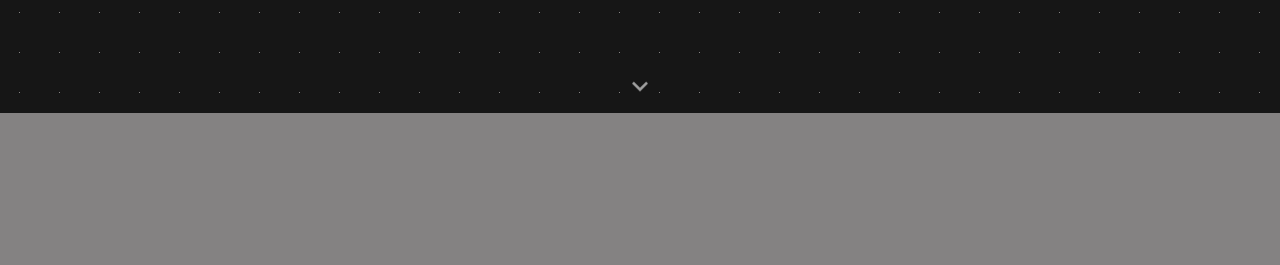
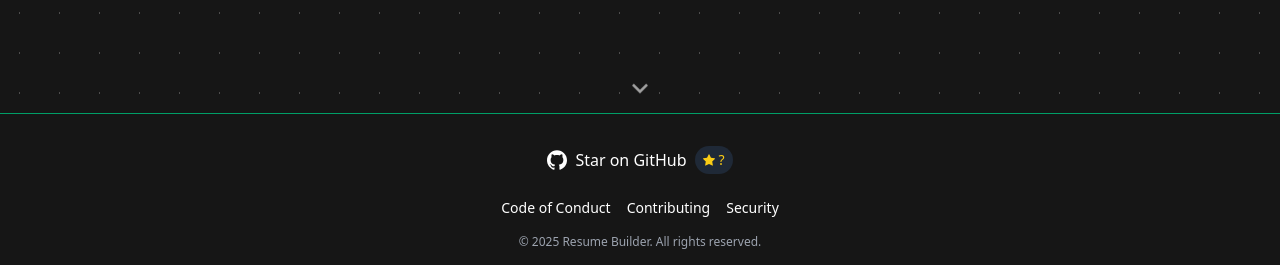
Before and after one commit to Anrsgrl/resume-builder, a Next.js app: page /1 in a window 1280 px wide. Shown: the part 687-952 px from the top of the page. Before the commit the page ends 800 px from the top, so only its background shows below. Built offline with nearby package versions, Linux system fonts and the light colour scheme; no server answers.

Commit message:
Feature: Footer component created

```diff
--- a/app/[locale]/layout.js
+++ b/app/[locale]/layout.js
@@ -3,14 +3,16 @@ import "@/styles/editor.css";
 import { NextIntlClientProvider } from "next-intl";
 import { getMessages } from "next-intl/server";
 import { Toaster } from "react-hot-toast";
+import Footer from "@/components/layout/Footer";
 
 export const metadata = {
   title: "Resume Builder",
   description: "Building ATS friendly Resume",
 };
 
-export default async function RootLayout({ children, locale }) {
-  const messages = await getMessages();
+export default async function RootLayout({ children, params }) {
+  const { locale } = await params;
+  const messages = await getMessages(locale);
 
   return (
     <html lang={locale}>
@@ -18,6 +20,7 @@ export default async function RootLayout({ children, locale }) {
         <NextIntlClientProvider messages={messages}>
           <Toaster />
           <main className="min-h-dvh">{children}</main>
+          <Footer />
         </NextIntlClientProvider>
       </body>
     </html>
--- /dev/null
+++ b/components/layout/Footer.jsx
@@ -0,0 +1,75 @@
+"use client";
+import { useEffect, useState } from "react";
+import CountUp from "react-countup";
+import { BsStarFill } from "react-icons/bs";
+import { SiGithub } from "react-icons/si";
+import { useTranslations } from "next-intl";
+
+export default function Footer() {
+  const t = useTranslations("Footer");
+  const [githubStars, setGithubStars] = useState(null);
+
+  useEffect(() => {
+    fetch("https://api.github.com/repos/Anrsgrl/resume-builder")
+      .then((res) => res.json())
+      .then((data) => setGithubStars(data.stargazers_count))
+      .catch((err) => console.error("Failed to fetch GitHub stars:", err));
+  }, []);
+
+  const translatedCopyright = t("copyright", {
+    year: new Date().getFullYear(),
+  });
+  return (
+    <footer className="w-full bg-back border-t border-main text-white py-6 text-center">
+      <div className="container mx-auto flex flex-col items-center gap-4">
+        <a
+          href="https://github.com/Anrsgrl/resume-builder"
+          target="_blank"
+          rel="noopener noreferrer"
+          className="flex items-center gap-2 px-4 py-2 rounded-md font-medium text-white hover:bg-gray-700 hover:bg-gray-600 transition duration-300"
+        >
+          <SiGithub size={20} />
+          <span>{t("starOnGitHub")}</span>
+
+          <span className="flex items-center gap-1 bg-gray-800 text-yellow-400 px-2 py-1 rounded-full text-sm">
+            <BsStarFill size={12} />
+            {githubStars === null ? (
+              "?"
+            ) : (
+              <CountUp start={0} end={githubStars} duration={2.5} />
+            )}
+          </span>
+        </a>
+
+        <div className="flex flex-wrap justify-center gap-4 text-sm">
+          <a
+            target="_blank"
+            rel="noopener noreferrer"
+            href="https://github.com/Anrsgrl/resume-builder/blob/main/CODE_OF_CONDUCT.md"
+            className="hover:underline"
+          >
+            {t("codeOfConduct")}
+          </a>
+          <a
+            target="_blank"
+            rel="noopener noreferrer"
+            href="https://github.com/Anrsgrl/resume-builder/blob/main/CONTRIBUTING.md"
+            className="hover:underline"
+          >
+            {t("contributing")}
+          </a>
+          <a
+            target="_blank"
+            rel="noopener noreferrer"
+            href="https://github.com/Anrsgrl/resume-builder/blob/main/SECURITY.md"
+            className="hover:underline"
+          >
+            {t("security")}
+          </a>
+        </div>
+
+        <p className="text-xs text-gray-400">{translatedCopyright}</p>
+      </div>
+    </footer>
+  );
+}
--- a/messages/az.json
+++ b/messages/az.json
@@ -79,6 +79,7 @@
       "tech": "Texnologiyalar",
       "add": "Əlavə Et",
       "description": "Əlavə qeydlər",
+      "edit": "Düzəliş et",
       "remove": "Sil",
       "error": "Layihə əlavə etmək üçün Layihənin Adı göstərilməlidir"
     },
@@ -118,5 +119,12 @@
     },
     "Template": {
       "save": "CV-ni PDF şəklində yüklə"
-  }
+    },
+    "Footer": {
+      "starOnGitHub": "GitHub-da Ulduzla",
+      "codeOfConduct": "Davranış Kodu",
+      "contributing": "Töhfə Vermək",
+      "security": "Təhlükəsizlik",
+      "copyright": "© {year} Resume Builder. Bütün hüquqlar qorunur."
+    }
 }
--- a/messages/en.json
+++ b/messages/en.json
@@ -79,6 +79,7 @@
         "tech": "Technologies",
         "add": "Add Technology",
         "description": "Description",
+        "edit": "Update",
         "remove": "Remove",
         "error": "Project title must be provided to add project"
     },
@@ -118,5 +119,12 @@
     },
     "Template": {
         "save": "Save Resume as PDF"
+    },
+    "Footer": {
+        "starOnGitHub": "Star on GitHub",
+        "codeOfConduct": "Code of Conduct",
+        "contributing": "Contributing",
+        "security": "Security",
+        "copyright": "© {year} Resume Builder. All rights reserved."
     }
  }
--- a/tailwind.config.mjs
+++ b/tailwind.config.mjs
@@ -9,6 +9,7 @@ export default {
     extend: {
       colors: {
         main: "#009e67",
+        back: "#161616",
       },
       screens: {
         xs: "475px",
--- a/utils/constants.js
+++ b/utils/constants.js
@@ -24,6 +24,6 @@ export const LANGUAGE_OPTIONS_AZ = [
 ];
 
 export const LOCALES = [
-  { value: "az", label: "AZ", iso: "az-AZ" },
-  { value: "en", label: "US", iso: "en-US" },
+  { value: "az", label: "AZ", iso: "az-AZ", description: "Azərbaycan dili" },
+  { value: "en", label: "US", iso: "en-US", description: "English" },
 ];
```
